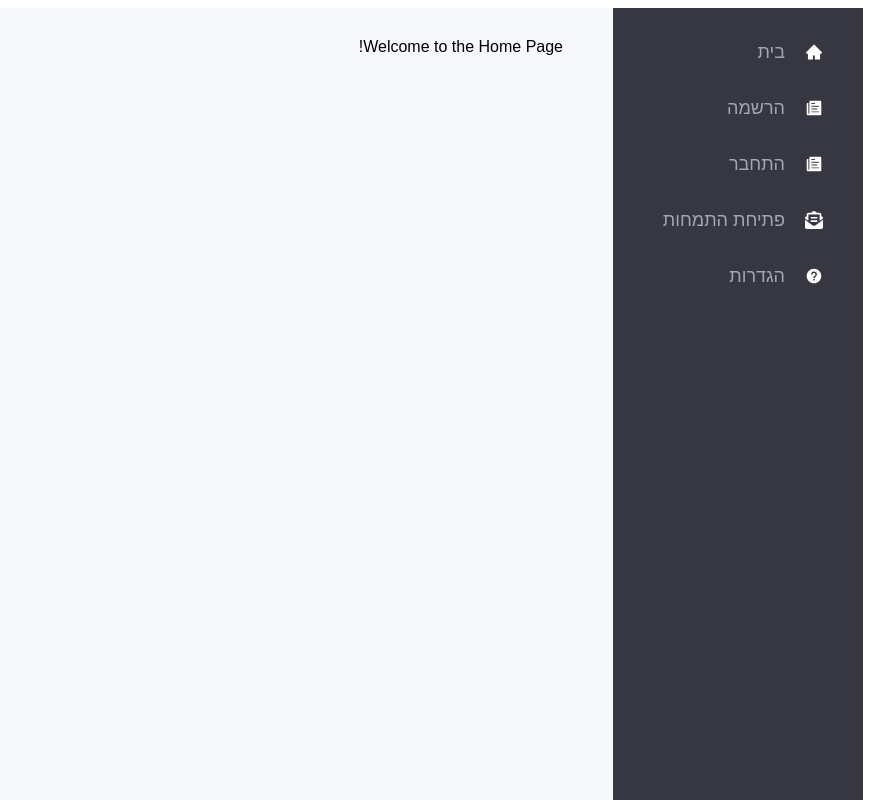
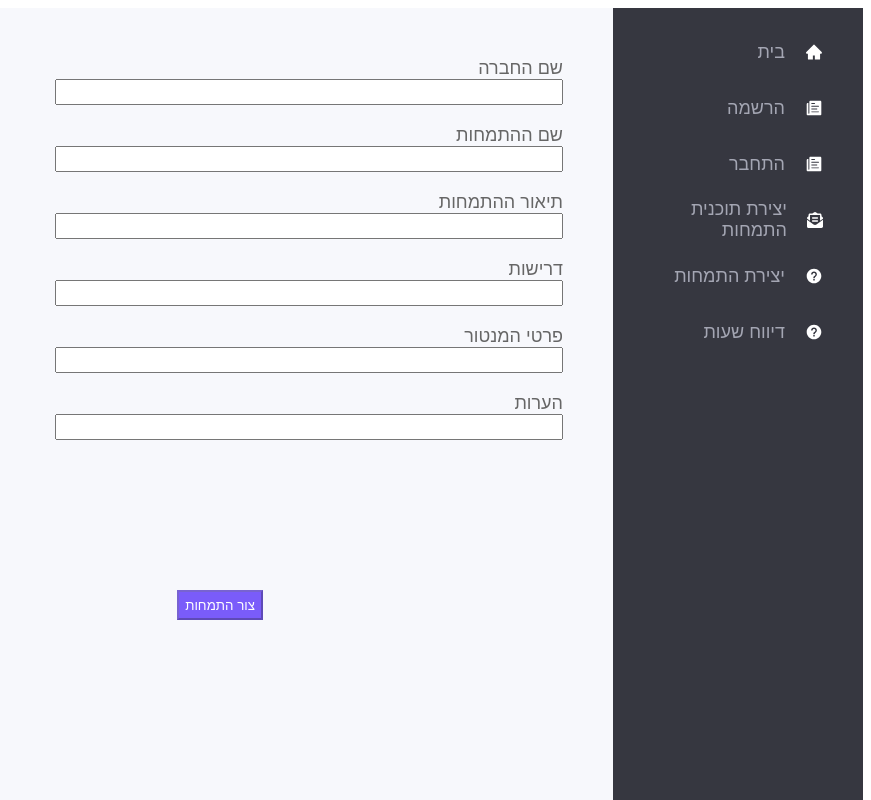
Before and after one commit to vaitz/Intern_management_system_front, a React (Create React App) app in the folder reactfirst/: page /createInternship in a window 1280 px wide. Shown: the top 800 px of the page, without its empty margins (409-1280 px from the left). Built offline with nearby package versions, Linux system fonts and the light colour scheme; what axios-mock-adapter would draw is missing.

Commit message:
report hours

```diff
--- a/reactfirst/src/App.js
+++ b/reactfirst/src/App.js
@@ -1,16 +1,18 @@
 
 import React, {useEffect, useState} from "react";
 import SidePanel from "./components/side_panel/side_panel";
-import CreateInternship from "./components/create_internship/create_internship";
+import CreateProgram from "./components/create_program/create_program";
 import styled from "styled-components";
-import {Route, HashRouter, Switch} from "react-router-dom";
+import {Route, HashRouter, Switch, useHistory, BrowserRouter} from "react-router-dom";
 import Register from "./components/register/register";
 import Login from "./components/login/login";
 import PublicRoute from "./components/utils/public_route";
 import Home from "./components/home/home";
 import {getToken, removeUserSession, setUserSession} from "./components/utils/common";
 import axios from "axios";
-
+import CreateInternship from "./components/create_intership/create_internship";
+import MockAdapter from "axios-mock-adapter";
+import ReportHours from "./components/report_hours";
 
 const Container = styled.div`
   background: #F7F8FC;
@@ -27,36 +29,40 @@ const ContentWrapper = styled.div`
 
 const App = () => {
 
-    const [authLoading, setAuthLoading] = useState(true);
-    useEffect(() => {
-        const token = getToken();
-        if (!token) {
-            return;
-        }
-
-    axios.get(`http://localhost:3000/verifyToken?token=${token}`).then(response => {
-        setUserSession(response.data.token, response.data.user);
-        setAuthLoading(false);
-    }).catch(error => {
-        removeUserSession();
-        setAuthLoading(false);
-    });
-}, []);
+//     useEffect(() => {
+//         const token = getToken();
+//         if (!token) {
+//             return;
+//         }
+//     axios.get(`http://localhost:3000/verifyToken?token=${token}`).then(response => {
+//         setUserSession(response.data.token, response.data.user);
+//         console.log("all good")
+//     }).catch(error => {
+//         removeUserSession();
+//         console.log("all bad")
+//     });
+// }, []);
+//
+//     const mock = new MockAdapter(axios);
+//     const data =  { token: 2, user: "user" } ;
+//     mock.onPost('http://localhost:3000/verifyToken?token').reply(200, data);
 
     return (
-        <HashRouter>
+        <BrowserRouter>
             <Container>
                 <SidePanel />
                 <ContentWrapper>
                     <Switch>
+                        <Route path="/createProgram" component={CreateProgram}/>
+                        <Route path="/reportHours" component={ReportHours}/>
+                        <Route path="/createInternship" component={CreateInternship}/>
                         <Route path="/register" component={Register}/>
-                        <Route path="/createInternship" component={CreateInternship}/>
                         <PublicRoute path="/login" component={Login} />
                         <Route path="/" component={Home}/>
                     </Switch>
                 </ContentWrapper>
             </Container>
-        </HashRouter>
+        </BrowserRouter>
     )
 
 }
--- /dev/null
+++ b/reactfirst/src/components/create_intership/create_internship.js
@@ -0,0 +1,66 @@
+import React, {useState} from "react";
+import styled from "styled-components";
+import {createInternship} from "./requests";
+import PopUp from "../popup";
+
+
+const Label =  styled.text`
+  font-size: 18px;
+  color: #666666;
+  margin-top: 20px;
+`
+
+const Container = styled.div`
+  display: flex;
+  flex-direction: column;
+`
+
+const Input = styled.input`
+  width:  500px;
+  height: 20px;
+`
+
+const Button = styled.button`
+  width: auto;
+  height: 30px;
+  margin: 150px 300px 200px;
+  background: #7A5CFA;
+  color: #FFFFFF
+`
+
+const CreateInternship = () => {
+    const [companyName, setCompanyName] = useState("");
+    const [internshipName, setInternshipName] = useState("");
+    const [internshipDescription, setInternshipDescription] = useState("");
+    const [demands, setDemands] = useState("");
+    const [mentor, setMentor] = useState("");
+    const [notes, setNotes] = useState("");
+    const [popup, setPopup] = useState(false);
+
+    const onSubmit = () => {
+        createInternship(companyName,internshipName,internshipDescription,demands,mentor,notes)
+        setPopup(true);
+    }
+
+    return (
+        <Container>
+            { popup && <PopUp trigger={popup} setTrigger={() => setPopup(false)}>
+                {`נוצרה ההתמחות:  "${internshipName}"  `}
+            </PopUp>}
+            <Label>שם החברה</Label>
+            <Input type="text" value={companyName} onChange={e => setCompanyName(e.target.value)}/>
+            <Label>שם ההתמחות</Label>
+            <Input type="text" value={internshipName} onChange={e => setInternshipName(e.target.value)}/>
+            <Label>תיאור ההתמחות</Label>
+            <Input type="text" value={internshipDescription} onChange={(e) => setInternshipDescription(e.target.value)}/>
+            <Label>דרישות</Label>
+            <Input type="text" value={demands} onChange={e => setDemands(e.target.value)}/>
+            <Label>פרטי המנטור</Label>
+            <Input type="text" value={mentor} onChange={e => setMentor(e.target.value)}/>
+            <Label>הערות</Label>
+            <Input type="text" value={notes} onChange={e => setNotes(e.target.value)}/>
+            <Button onClick={() => onSubmit()} disabled={!(companyName && internshipName && internshipDescription && demands && mentor)}>צור התמחות</Button>
+        </Container>
+    )
+}
+export default CreateInternship;
--- /dev/null
+++ b/reactfirst/src/components/create_intership/requests.js
@@ -0,0 +1,17 @@
+import axios from "axios";
+import MockAdapter from "axios-mock-adapter";
+
+export const createInternship = (companyName,internshipName,internshipDescription,demands,mentor,notes) => {
+    const response = axios.post('http://localhost:3000/createInternship',
+        {
+            "company name": companyName,
+            "internship name": internshipName,
+            "internship description": internshipDescription,
+            "demands": demands,
+            "mentor": mentor,
+            "notes": notes ? notes : ""
+        }).then(response => console.log("post",response))
+}
+
+const mock = new MockAdapter(axios);
+mock.onPost('http://localhost:3000/admin/createInternship').reply(200, true);
--- a/reactfirst/src/components/create_internship/create_internship.js
+++ b/reactfirst/src/components/create_program/create_program.js
@@ -3,8 +3,6 @@ import styled from "styled-components";
 import Select from 'react-select';
 import {createProgram, getProgramManagers} from "./requests";
 import PopUp from "../popup";
-import { useHistory } from "react-router-dom";
-
 
 const Label =  styled.text`
   font-size: 18px;
@@ -27,7 +25,7 @@ const Dropdown = styled(Select)`
 `
 
 const Button = styled.button`
-  width: 100px;
+  width: auto;
   height: 30px;
   margin: 150px 300px 200px;
   background: #7A5CFA;
@@ -40,7 +38,7 @@ const customStyles = {
     })
 }
 
-const CreateInternship = () => {
+const CreateProgram = () => {
     const [options, setOptions] = useState([{value: 1, label: "מאי וייץ"}, { value: 2, label: "חי מתתיהו" }]);
     const [programManager, setProgramManager] = useState();
     const [internshipName, setInternshipName] = useState("");
@@ -50,8 +48,6 @@ const CreateInternship = () => {
     const [hoursRequired, setHoursRequired] = useState("");
     const [popup, setPopup] = useState(false);
 
-    const history = useHistory();
-
     useEffect( () => {
          getProgramManagers(setOptions).then(r => r);
     }, [])
@@ -59,13 +55,12 @@ const CreateInternship = () => {
     const onSubmit = () => {
         createProgram(internshipName,year,semester,programManager,hoursRequired,department)
         setPopup(true);
-        history.push("/register");
      }
 
     return (
         <Container>
             { popup && <PopUp trigger={popup} setTrigger={() => setPopup(false)}>
-                {`נוצרה ההתמחות:  "${internshipName}"  `}
+                {`נוצרה תוכנית התמחות חדשה:  "${internshipName}"  `}
             </PopUp>}
             <Label>שם התמחות</Label>
             <Input type="text" value={internshipName} onChange={e => setInternshipName(e.target.value)}/>
@@ -79,8 +74,8 @@ const CreateInternship = () => {
             <Input type="text" value={hoursRequired} onChange={e => setHoursRequired(e.target.value)}/>
             <Label>מנהל התמחות</Label>
             <Dropdown styles={customStyles} onChange={setProgramManager} options={options} placeholder={"בחר מנהל"}/>
-            <Button onClick={() => onSubmit()} disabled={!(programManager && internshipName && department && hoursRequired && semester && year)}>צור התמחות</Button>
+            <Button onClick={() => onSubmit()} disabled={!(programManager && internshipName && department && hoursRequired && semester && year)}>צור תוכנית התמחות</Button>
         </Container>
 )
 }
-export default CreateInternship;
+export default CreateProgram;
--- a/reactfirst/src/components/create_internship/requests.js
+++ b/reactfirst/src/components/create_program/requests.js
@@ -7,7 +7,7 @@ export const getProgramManagers = (setOptions) => axios.get('http://localhost:30
     });
 
 export const createProgram = (internshipName, year, semester, programManager, hoursRequired, department) => {
-    axios.post('http://localhost:3000/admin/openProgram',
+    const response = axios.post('http://localhost:3000/admin/openProgram',
         {
             "program name": internshipName,
             "year": year, "semester": semester,
--- a/reactfirst/src/components/login/requests.js
+++ b/reactfirst/src/components/login/requests.js
@@ -1,12 +1,12 @@
 import axios from "axios";
 import {setUserSession} from "../utils/common";
-import { useHistory } from "react-router-dom";
 import MockAdapter from "axios-mock-adapter";
 
 export const loginRequest = (setLoading, setError, username, password) => {axios.post('http://localhost:3000/users/login', { username: username.value, password: password.value }).then(response => {
     setLoading(false);
+    console.log(response)
     setUserSession(response.data.token, response.data.user);
-    useHistory().push('/home');
+    console.log(response)
 }).catch(error => {
     setLoading(false);
     if (error.response.status === 401) setError(error.response.data.message);
@@ -14,5 +14,5 @@ export const loginRequest = (setLoading, setError, username, password) => {axios
 });}
 
 const mock = new MockAdapter(axios);
-const data = [ { token: 2, user: "user" }] ;
+const data =  { token: 2, user: "user" } ;
 mock.onPost('http://localhost:3000/users/login').reply(200, data);
--- /dev/null
+++ b/reactfirst/src/components/report_hours.js
@@ -0,0 +1,69 @@
+import {useState} from "react";
+import TextField from '@mui/material/TextField';
+import AdapterDateFns from '@mui/lab/AdapterDateFns';
+import LocalizationProvider from '@mui/lab/LocalizationProvider';
+import DateTimePicker from '@mui/lab/DateTimePicker';
+import styled from "styled-components";
+import {Typography} from "@mui/material";
+
+const Label =  styled.text`
+  font-size: 18px;
+  color: #666666;
+  margin: 20px 0 30px;
+`
+
+const Container = styled.div`
+  display: flex;
+  flex-direction: column;
+`
+
+const Row = styled.div`
+  flex-direction: row;
+`
+
+const Separator = styled.div`
+  margin-left: 20px;
+`
+
+const ReportHours =() =>  {
+    const [start, setStart] = useState(new Date());
+    const [end, setEnd] = useState(new Date());
+
+    const getHoursDiff = (date1, date2) => {
+        const diffTime = Math.abs(date2 - date1);
+        console.log(diffTime + " milliseconds");
+    }
+
+    return (
+        <div dir="rtl">
+            <Container>
+                <Label>השעות שלי:</Label>
+                <Row>
+                    <LocalizationProvider dateAdapter={AdapterDateFns}>
+                        <DateTimePicker
+                            renderInput={(props) => <TextField {...props} />}
+                            label="בחר תאריך ושעה"
+                            value={start}
+                            onChange={(newValue) => {
+                                setStart(newValue);
+                            }}
+                        />
+                    </LocalizationProvider>
+                    <Separator/>
+                    <LocalizationProvider dateAdapter={AdapterDateFns}>
+                        <DateTimePicker
+                            renderInput={(props) => <TextField {...props} />}
+                            label="בחר תאריך ושעה"
+                            value={end}
+                            onChange={(newValue) => {
+                                setEnd(newValue);
+                            }}
+                        />
+                    </LocalizationProvider>
+                </Row>
+            </Container>
+        </div>
+    );
+}
+
+export default ReportHours;
--- a/reactfirst/src/components/side_panel/side_bar_data.js
+++ b/reactfirst/src/components/side_panel/side_bar_data.js
@@ -23,14 +23,20 @@ export const SidebarData = [
         cName: 'nav-text'
     },
     {
-        title: 'פתיחת התמחות',
-        path: '/createInternship',
+        title: 'יצירת תוכנית התמחות',
+        path: '/createProgram',
         icon: <FaIcons.FaEnvelopeOpenText />,
         cName: 'nav-text'
     },
     {
-        title: 'הגדרות',
-        path: '/support',
+        title: 'יצירת התמחות',
+        path: '/createInternship',
+        icon: <IoIcons.IoMdHelpCircle />,
+        cName: 'nav-text'
+    },
+    {
+        title: 'דיווח שעות',
+        path: '/reportHours',
         icon: <IoIcons.IoMdHelpCircle />,
         cName: 'nav-text'
     }
--- a/reactfirst/src/components/utils/public_route.js
+++ b/reactfirst/src/components/utils/public_route.js
@@ -7,7 +7,7 @@ function PublicRoute({ component: Component, ...rest }) {
     return (
         <Route
             {...rest}
-            render={(props) => !getToken() ? <Component {...props} /> : <Redirect to={{ pathname: '/dashboard' }} />}
+            render={(props) => !getToken() ? <Component {...props} /> : <Redirect to={{ pathname: '/' }} />}
         />
     )
 }
```
Also changed, not shown: reactfirst/package.json (+10 -0 lines), 1 other file (tests, documents, lock files or other folders).
